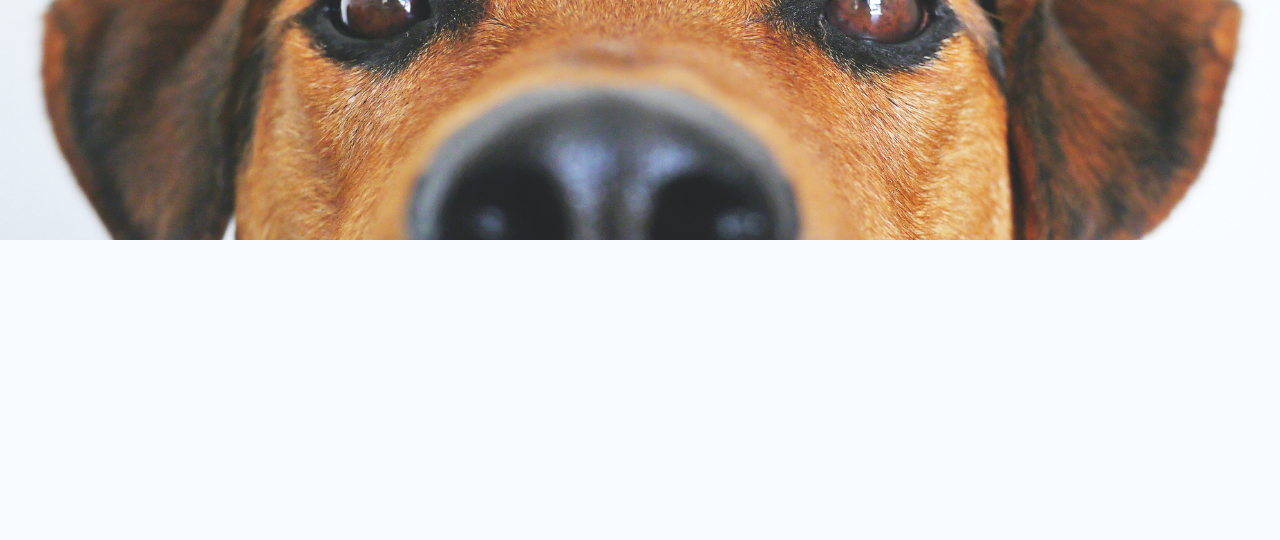
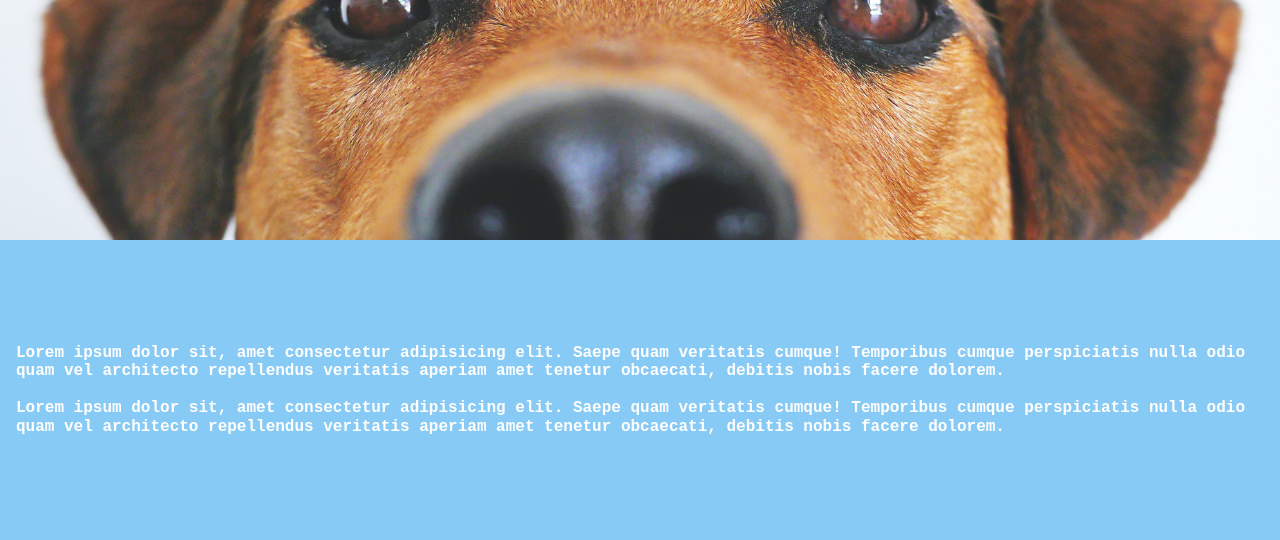
Before and after one commit to Laymacompanioni/CaninesUnlimited, a PHP site: page / in a window 1280 px wide. Shown: the part 1806-2346 px from the top of the page. Before the commit the page ends 2046 px from the top, so only its background shows below. Run offline with PHP 8.4, Linux system fonts and the light colour scheme.

Commit message:
fixed image

```diff
--- a/css/style.css
+++ b/css/style.css
@@ -163,7 +163,11 @@ padding: 0.6rem 0;
     justify-content: stretch;
     font-size: 1.2rem;
 }
-
+section.about {
+    background-color: #88CAF6;
+    color: white;
+    font-weight:bold ;
+}
 /*Media Queries */
 @media screen and (min-width: 768px){
     .detail .row{
--- a/index.html
+++ b/index.html
@@ -75,7 +75,13 @@
     </div>
 </section>
 
-
+<section class="about">
+    <div class="container">
+            <p>Lorem ipsum dolor sit, amet consectetur adipisicing elit. Saepe quam veritatis cumque! Temporibus cumque perspiciatis nulla odio quam vel architecto repellendus veritatis aperiam amet tenetur obcaecati, debitis nobis facere dolorem.</p>
+            <br>
+            <p>Lorem ipsum dolor sit, amet consectetur adipisicing elit. Saepe quam veritatis cumque! Temporibus cumque perspiciatis nulla odio quam vel architecto repellendus veritatis aperiam amet tenetur obcaecati, debitis nobis facere dolorem.</p>
+    </div>
+</section>
 
 
 
```
